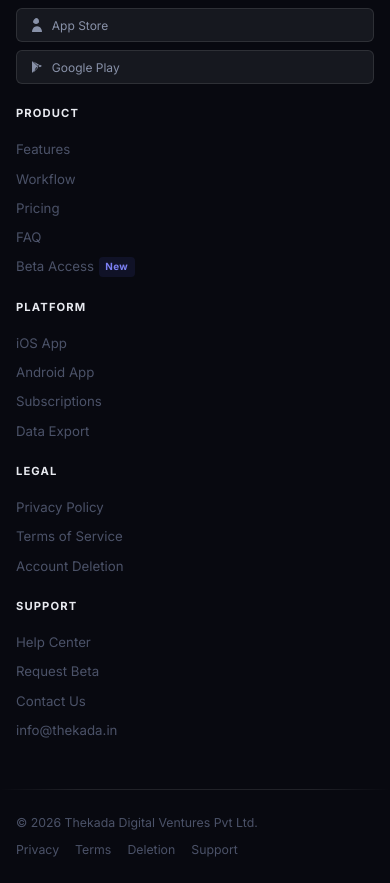
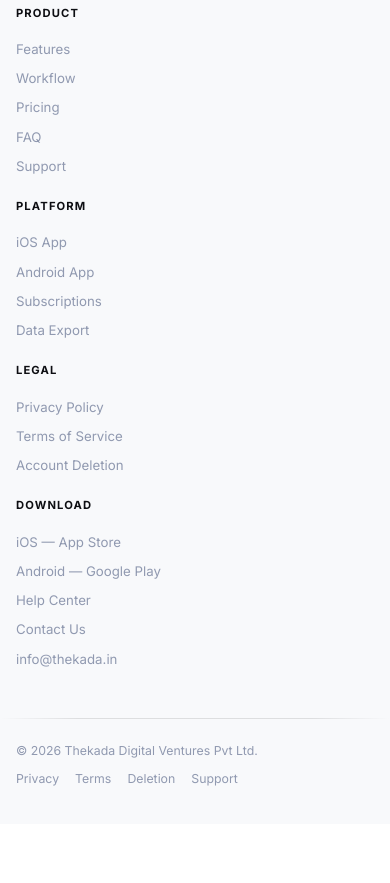
Before and after one commit to amal-chd/devflow-web, a plain HTML site: page terms.html in a window 390 px wide. Shown: the part 6540-7423 px from the top of the page. After the commit the page ends 7364 px from the top, so only its background shows below. Drawn offline with Linux system fonts and the light colour scheme.

Commit message:
redesign: light theme (plane.so) + unified footer across all pages
Design system:
- Flip dark→light: white bg, near-black ink, subtle grey borders
- Accent updated to Plane indigo-blue (#3b6cf6)
- Light-appropriate shadows (no heavy elevation)
- Header: frosted white glass instead of dark
- Announce-bar: light indigo tint (#eff4ff)
- Footer: light grey (#f8f9fb) with border-top

All pages (privacy, terms, support, account-deletion):
- Canonical footer replicated identically from index.html
- 5-column layout: Brand | Product | Platform | Legal | Download
- Social links, footer bottom copyright, legal links
- viewport-fit=cover, theme-color=#ffffff, apple-mobile-web-app meta

Hero:
- Gradient orbs reduced opacity for light bg
- Dot-grid flipped to dark dots on white

```diff
--- a/styles.css
+++ b/styles.css
@@ -1,48 +1,48 @@
 /* ═══════════════════════════════════════════════════════════════
-   DEVFLOW  ·  Design System  ·  Plane.so-inspired
+   DEVFLOW  ·  Design System  ·  Plane.so Light Theme
    ════════════════════════════════════════════════════════════ */
 
 /* ─── TOKENS ─────────────────────────────────────────────────── */
 :root {
-  /* Backgrounds — layered dark grays like Plane */
-  --bg:           #0a0b0f;       /* page base */
-  --bg-raised:    #0f1117;       /* cards, panels */
-  --bg-surface:   #16181f;       /* inputs, table rows */
-  --bg-overlay:   #1c1f2a;       /* hover states, overlays */
-  --bg-muted:     #22263a;       /* muted chip backgrounds */
-
-  /* Borders — very subtle */
-  --border:       rgba(255,255,255,0.06);
-  --border-med:   rgba(255,255,255,0.10);
-  --border-hi:    rgba(255,255,255,0.16);
-  --border-focus: rgba(99,102,241,0.5);
+  /* Backgrounds — clean white like Plane */
+  --bg:           #ffffff;       /* page base */
+  --bg-raised:    #f8f9fb;       /* cards, panels */
+  --bg-surface:   #f1f2f5;       /* inputs, table rows */
+  --bg-overlay:   #e8eaef;       /* hover states, overlays */
+  --bg-muted:     #f0f1f4;       /* muted chip backgrounds */
+
+  /* Borders — very subtle grey */
+  --border:       rgba(0,0,0,0.07);
+  --border-med:   rgba(0,0,0,0.11);
+  --border-hi:    rgba(0,0,0,0.19);
+  --border-focus: rgba(59,102,246,0.4);
 
   /* Text */
-  --ink:          #e8eaf0;
-  --ink-muted:    #8891a8;
-  --ink-faint:    #4b5268;
-
-  /* Accent — Plane-like indigo */
-  --accent:       #5b5fee;
-  --accent-hi:    #7c80f4;
-  --accent-soft:  rgba(91,95,238,0.10);
-  --accent-glow:  rgba(91,95,238,0.30);
+  --ink:          #0d0e12;
+  --ink-muted:    #4b5268;
+  --ink-faint:    #9099b0;
+
+  /* Accent — Plane indigo-blue */
+  --accent:       #3b6cf6;
+  --accent-hi:    #2856d6;
+  --accent-soft:  rgba(59,102,246,0.08);
+  --accent-glow:  rgba(59,102,246,0.20);
 
   /* Status */
-  --green:        #22c55e;
-  --green-soft:   rgba(34,197,94,0.10);
-  --amber:        #f59e0b;
-  --amber-soft:   rgba(245,158,11,0.10);
-  --red:          #ef4444;
-  --red-soft:     rgba(239,68,68,0.10);
+  --green:        #16a34a;
+  --green-soft:   rgba(22,163,74,0.09);
+  --amber:        #d97706;
+  --amber-soft:   rgba(217,119,6,0.09);
+  --red:          #dc2626;
+  --red-soft:     rgba(220,38,38,0.09);
   --white:        #ffffff;
 
-  /* Shadows */
-  --shadow-sm:    0 1px 2px rgba(0,0,0,0.5);
-  --shadow-md:    0 4px 16px rgba(0,0,0,0.6);
-  --shadow-lg:    0 12px 40px rgba(0,0,0,0.7);
-  --shadow-xl:    0 24px 80px rgba(0,0,0,0.8);
-  --shadow-glow:  0 0 50px rgba(91,95,238,0.18);
+  /* Shadows — light-mode appropriate */
+  --shadow-sm:    0 1px 3px rgba(0,0,0,0.07), 0 1px 2px rgba(0,0,0,0.05);
+  --shadow-md:    0 4px 16px rgba(0,0,0,0.09), 0 2px 6px rgba(0,0,0,0.06);
+  --shadow-lg:    0 12px 40px rgba(0,0,0,0.12), 0 4px 12px rgba(0,0,0,0.07);
+  --shadow-xl:    0 24px 64px rgba(0,0,0,0.14);
+  --shadow-glow:  0 0 0 1px rgba(59,102,246,0.18), 0 4px 20px rgba(59,102,246,0.12);
 
   /* Radii */
   --radius-xs:    4px;
@@ -103,14 +103,14 @@
   font-weight: 800;
   letter-spacing: -0.05em;
   line-height: 1.0;
-  color: var(--white);
+  color: var(--ink);
 }
 h2 {
   font-size: clamp(1.85rem, 3.5vw, 3.2rem);
   font-weight: 700;
   letter-spacing: -0.04em;
   line-height: 1.1;
-  color: var(--white);
+  color: var(--ink);
 }
 h3 {
   font-size: clamp(1.05rem, 1.8vw, 1.25rem);
@@ -156,23 +156,16 @@
   align-items: center;
   justify-content: center;
   gap: 0.65rem;
-  background: linear-gradient(90deg, rgba(91,95,238,0.18), rgba(91,95,238,0.08), rgba(91,95,238,0.18));
-  border-bottom: 1px solid rgba(91,95,238,0.2);
+  background: #eff4ff;
+  border-bottom: 1px solid rgba(59,102,246,0.15);
   font-size: 0.8rem;
   color: var(--ink-muted);
   white-space: nowrap;
   overflow: hidden;
   text-overflow: ellipsis;
 }
-.announce-bar a {
-  color: var(--accent-hi);
-  font-weight: 600;
-  display: inline-flex;
-  align-items: center;
-  gap: 0.3rem;
-  transition: color 150ms;
-}
-.announce-bar a:hover { color: var(--white); }
+.announce-bar a { color: var(--accent); font-weight: 600; display: inline-flex; align-items: center; gap: 0.3rem; transition: color 150ms; }
+.announce-bar a:hover { color: var(--accent-hi); }
 .announce-badge {
   display: inline-flex;
   align-items: center;
@@ -219,14 +212,14 @@
   align-items: center;
   padding-inline: clamp(1rem, 3vw, 2rem);
   border-bottom: 1px solid var(--border);
-  background: rgba(10,11,15,0.88);
-  backdrop-filter: blur(24px) saturate(160%);
-  -webkit-backdrop-filter: blur(24px) saturate(160%);
+  background: rgba(255,255,255,0.92);
+  backdrop-filter: blur(20px) saturate(180%);
+  -webkit-backdrop-filter: blur(20px) saturate(180%);
   transition: box-shadow 200ms, background 200ms;
 }
 .site-header.scrolled {
-  background: rgba(10,11,15,0.96);
-  box-shadow: 0 1px 0 var(--border), 0 4px 24px rgba(0,0,0,0.5);
+  background: rgba(255,255,255,0.98);
+  box-shadow: 0 1px 0 var(--border), 0 4px 16px rgba(0,0,0,0.06);
 }
 
 /* no banner pages */
@@ -250,7 +243,7 @@
   font-size: 1rem;
   font-weight: 700;
   letter-spacing: -0.025em;
-  color: var(--white);
+  color: var(--ink);
   flex-shrink: 0;
   transition: opacity 150ms;
 }
@@ -661,15 +654,15 @@
   text-align: center;
 }
 
-/* Layered gradient background */
+/* Layered gradient background — light mode */
 .hero::before {
   content: '';
   position: absolute;
   inset: 0;
   background:
-    radial-gradient(ellipse 120% 55% at 50% -10%, rgba(91,95,238,0.28) 0%, transparent 60%),
-    radial-gradient(ellipse 60% 45% at 10% 90%,  rgba(139,92,246,0.10) 0%, transparent 70%),
-    radial-gradient(ellipse 55% 45% at 90% 75%,  rgba(59,130,246,0.09) 0%, transparent 70%);
+    radial-gradient(ellipse 120% 55% at 50% -10%, rgba(59,102,246,0.10) 0%, transparent 60%),
+    radial-gradient(ellipse 60% 45% at 10% 90%,  rgba(99,78,246,0.05) 0%, transparent 70%),
+    radial-gradient(ellipse 55% 45% at 90% 75%,  rgba(59,130,246,0.04) 0%, transparent 70%);
   pointer-events: none;
 }
 
@@ -678,7 +671,7 @@
   content: '';
   position: absolute;
   inset: 0;
-  background-image: radial-gradient(circle, rgba(255,255,255,0.042) 1px, transparent 1px);
+  background-image: radial-gradient(circle, rgba(0,0,0,0.045) 1px, transparent 1px);
   background-size: 40px 40px;
   mask-image: radial-gradient(ellipse 80% 65% at 50% 40%, black 20%, transparent 100%);
   pointer-events: none;
@@ -694,20 +687,20 @@
 }
 .hero-orb-1 {
   width: 520px; height: 520px;
-  background: radial-gradient(circle, rgba(91,95,238,0.18) 0%, transparent 70%);
+  background: radial-gradient(circle, rgba(59,102,246,0.12) 0%, transparent 70%);
   top: -120px; left: 50%;
   transform: translateX(-50%);
   animation: orb-drift-a 12s ease-in-out infinite;
 }
 .hero-orb-2 {
   width: 380px; height: 380px;
-  background: radial-gradient(circle, rgba(139,92,246,0.12) 0%, transparent 70%);
+  background: radial-gradient(circle, rgba(99,78,246,0.08) 0%, transparent 70%);
   bottom: 80px; left: -80px;
   animation: orb-drift-b 15s ease-in-out infinite;
 }
 .hero-orb-3 {
   width: 320px; height: 320px;
-  background: radial-gradient(circle, rgba(59,130,246,0.10) 0%, transparent 70%);
+  background: radial-gradient(circle, rgba(59,130,246,0.07) 0%, transparent 70%);
   bottom: 100px; right: -60px;
   animation: orb-drift-a 18s ease-in-out infinite reverse;
 }
@@ -1631,8 +1624,8 @@
 
 /* ── Main footer ─────────────────────────────────────────────── */
 .site-footer {
-  background: #080910;
-  border-top: none;
+  background: #f8f9fb;
+  border-top: 1px solid var(--border);
 }
 
 /* top area */
--- a/terms.html
+++ b/terms.html
@@ -2,8 +2,11 @@
 <html lang="en">
   <head>
     <meta charset="UTF-8" />
-    <meta name="viewport" content="width=device-width, initial-scale=1.0" />
-    <meta name="theme-color" content="#0d0f16" />
+    <meta name="viewport" content="width=device-width, initial-scale=1.0, viewport-fit=cover" />
+    <meta name="theme-color" content="#ffffff" />
+    <meta name="apple-mobile-web-app-capable" content="yes" />
+    <meta name="apple-mobile-web-app-status-bar-style" content="default" />
+    <meta name="format-detection" content="telephone=no" />
     <title>Terms of Service — DevFlow</title>
     <meta name="description" content="Terms of Service for the DevFlow mobile app. Understand the rules that govern access, subscriptions, content, and liability." />
         <link rel="preconnect" href="https://fonts.googleapis.com" />
@@ -358,15 +361,17 @@
       </section>
     </main>
 
-        <!-- ── FOOTER ─────────────────────────────────────────────── -->
+            <!-- FOOTER -->
     <footer class="site-footer" aria-label="Site footer">
       <div class="footer-top">
+        <!-- Brand col -->
         <div class="footer-brand-col">
           <a class="brand" href="./index.html" aria-label="DevFlow home">
             <img src="./assets/app-icon.png" alt="" width="22" height="22" decoding="async" aria-hidden="true" />
             DevFlow
           </a>
           <p class="footer-brand-desc">The mobile operating system for freelancers, consultants, and small agencies.</p>
+          <!-- Social links -->
           <div class="footer-socials" aria-label="Social links">
             <a class="social-link" href="mailto:info@thekada.in" aria-label="Email DevFlow support">
               <svg viewBox="0 0 16 16" fill="currentColor" aria-hidden="true"><path d="M1 3a1 1 0 0 1 1-1h12a1 1 0 0 1 1 1v10a1 1 0 0 1-1 1H2a1 1 0 0 1-1-1V3zm1 0v.511l6 3.6 6-3.6V3H2zm13 1.711-5.4 3.24a1 1 0 0 1-1.2 0L3 4.711V13h12V4.711z"/></svg>
@@ -381,27 +386,19 @@
               <svg viewBox="0 0 16 16" fill="currentColor" aria-hidden="true"><path d="M8 0C3.58 0 0 3.58 0 8c0 3.54 2.29 6.53 5.47 7.59.4.07.55-.17.55-.38 0-.19-.01-.82-.01-1.49-2.01.37-2.53-.49-2.69-.94-.09-.23-.48-.94-.82-1.13-.28-.15-.68-.52-.01-.53.63-.01 1.08.58 1.23.82.72 1.21 1.87.87 2.33.66.07-.52.28-.87.51-1.07-1.78-.2-3.64-.89-3.64-3.95 0-.87.31-1.59.82-2.15-.08-.2-.36-1.02.08-2.12 0 0 .67-.21 2.2.82.64-.18 1.32-.27 2-.27.68 0 1.36.09 2 .27 1.53-1.04 2.2-.82 2.2-.82.44 1.1.16 1.92.08 2.12.51.56.82 1.27.82 2.15 0 3.07-1.87 3.75-3.65 3.95.29.25.54.73.54 1.48 0 1.07-.01 1.93-.01 2.2 0 .21.15.46.55.38A8.012 8.012 0 0 0 16 8c0-4.42-3.58-8-8-8z"/></svg>
             </a>
           </div>
-          <div class="app-badges">
-            <a class="app-badge" href="./support.html#beta" aria-label="Download on iOS">
-              <svg viewBox="0 0 14 14" fill="currentColor" aria-hidden="true"><path d="M7.074 0a4.08 4.08 0 0 0-2.97 1.378A4.08 4.08 0 0 0 3 4.252l.001.024c.032.036 1.097 1.64 3.02 1.64 1.924 0 2.997-1.604 3.027-1.64A4.08 4.08 0 0 0 7.074 0zm.042 8.258c-.998 0-1.946.302-2.77.817C3.156 9.805 2 11.77 2 14h10c0-2.23-1.156-4.195-2.346-4.925a4.958 4.958 0 0 0-2.538-.817z"/></svg>
-              App Store
-            </a>
-            <a class="app-badge" href="./support.html#beta" aria-label="Download on Android">
-              <svg viewBox="0 0 14 14" fill="currentColor" aria-hidden="true"><path d="M2.268 1.193 8.26 7l-5.993 5.807A1 1 0 0 1 2 12V2a1 1 0 0 1 .268-.807zm9.26 4.54-1.618-.934-1.56 1.201 1.56 1.2 1.618-.934a.5.5 0 0 0 0-.867.5.5 0 0 0 0 .933zM3.415 1.45l5.656 3.266-1.42 1.093L3.415 1.45zm0 11.1 4.236-4.36-1.42-1.091-2.816 5.45z"/></svg>
-              Google Play
-            </a>
-          </div>
         </div>
 
+        <!-- Product col -->
         <div class="footer-col">
           <p class="footer-col-title">Product</p>
           <a href="./index.html#features">Features</a>
           <a href="./index.html#workflow">Workflow</a>
           <a href="./index.html#pricing">Pricing</a>
           <a href="./index.html#faq">FAQ</a>
-          <a href="./support.html#beta">Beta Access <span class="new-tag">New</span></a>
+          <a href="./support.html">Support</a>
         </div>
 
+        <!-- Platform col -->
         <div class="footer-col">
           <p class="footer-col-title">Platform</p>
           <a href="./support.html#signin">iOS App</a>
@@ -410,6 +407,7 @@
           <a href="./support.html#data">Data Export</a>
         </div>
 
+        <!-- Legal col -->
         <div class="footer-col">
           <p class="footer-col-title">Legal</p>
           <a href="./privacy.html">Privacy Policy</a>
@@ -417,10 +415,12 @@
           <a href="./account-deletion.html">Account Deletion</a>
         </div>
 
+        <!-- Download col -->
         <div class="footer-col">
-          <p class="footer-col-title">Support</p>
+          <p class="footer-col-title">Download</p>
+          <a href="https://apps.apple.com" target="_blank" rel="noopener">iOS — App Store</a>
+          <a href="https://play.google.com" target="_blank" rel="noopener">Android — Google Play</a>
           <a href="./support.html">Help Center</a>
-          <a href="./support.html#beta">Request Beta</a>
           <a href="./support.html#contact">Contact Us</a>
           <a href="mailto:info@thekada.in">info@thekada.in</a>
         </div>
@@ -429,7 +429,7 @@
       <div class="footer-divider"></div>
 
       <div class="footer-bottom">
-        <span>&copy; <span id="year"></span> Thekada Digital Ventures Pvt Ltd.</span>
+        <span>© <span id="year"></span> Thekada Digital Ventures Pvt Ltd.</span>
         <div class="footer-bottom-links">
           <a href="./privacy.html">Privacy</a>
           <a href="./terms.html">Terms</a>
```
Also changed, not shown: account-deletion.html (+17 -17 lines), index.html (+2 -2 lines), privacy.html (+17 -18 lines), support.html (+17 -17 lines).
